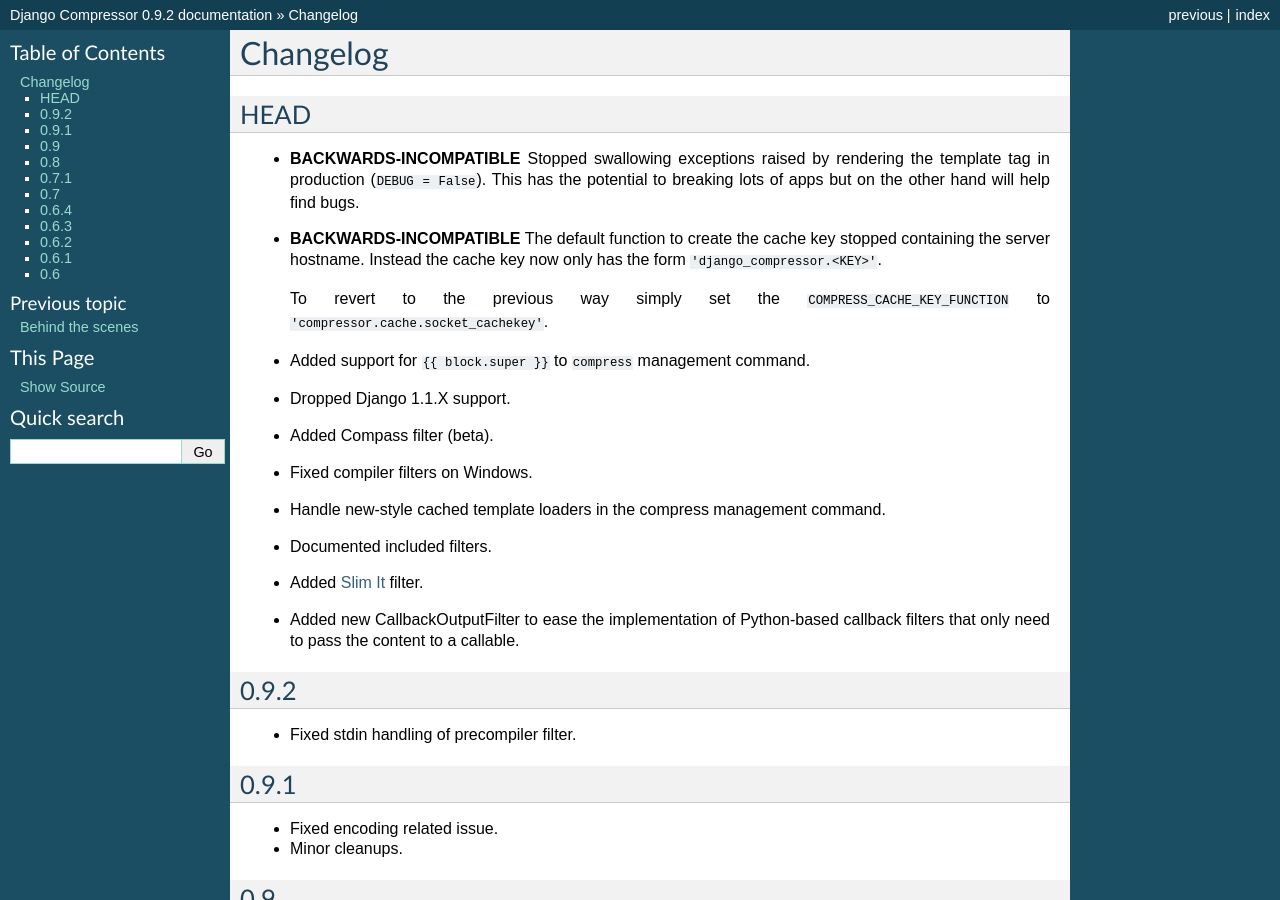
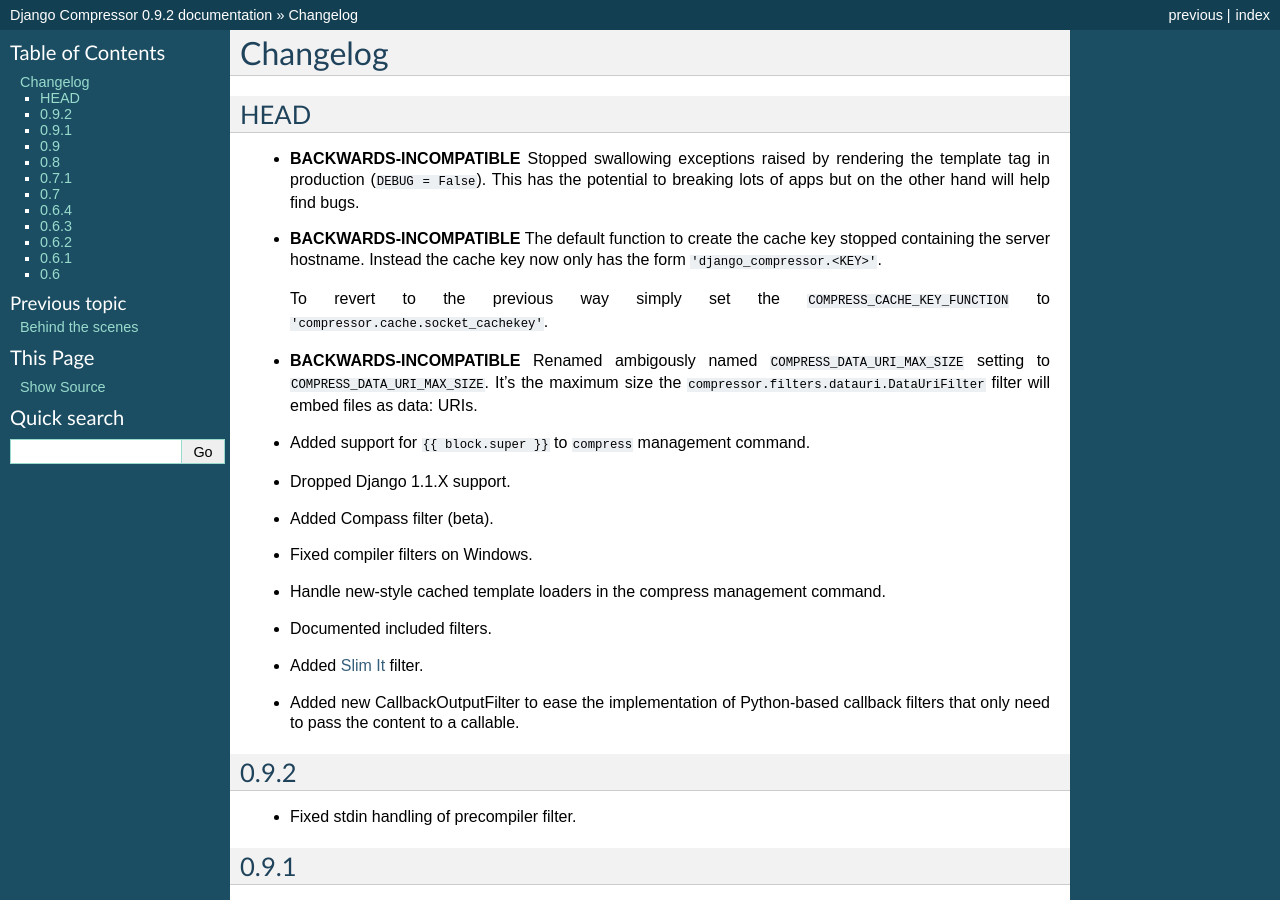
Before and after one commit to django-compressor/django-compressor, a Sphinx documentation site: the page built from docs/changelog.txt, in a window 1280 px wide and 900 px high. Built offline with Sphinx 7.4.7, drawn with Linux system fonts in a browser that asks for light colours.

Commit message:
Renamed COMPRESS_DATA_URI_MIN_SIZE to COMPRESS_DATA_URI_MAX_SIZE to be less ambiguous. Fixes #94.

```diff
--- a/docs/changelog.txt
+++ b/docs/changelog.txt
@@ -15,6 +15,11 @@
 
   To revert to the previous way simply set the ``COMPRESS_CACHE_KEY_FUNCTION``
   to ``'compressor.cache.socket_cachekey'``.
+
+- **BACKWARDS-INCOMPATIBLE** Renamed ambigously named
+  ``COMPRESS_DATA_URI_MAX_SIZE`` setting to ``COMPRESS_DATA_URI_MAX_SIZE``.
+  It's the maximum size the ``compressor.filters.datauri.DataUriFilter``
+  filter will embed files as data: URIs.
 
 - Added support for ``{{ block.super }}`` to ``compress`` management command.
 
--- a/docs/settings.txt
+++ b/docs/settings.txt
@@ -84,7 +84,7 @@
 
 A filter for embedding media as `data: URIs`_ in the CSS.
 
-- ``COMPRESS_DATA_URI_MIN_SIZE`` -- Only files that are smaller than
+- ``COMPRESS_DATA_URI_MAX_SIZE`` -- Only files that are smaller than
   this value will be embedded. In bytes.
 
 ``compressor.filters.yui.YUICSSFilter``
```
Also changed, not shown: 2 other files.
